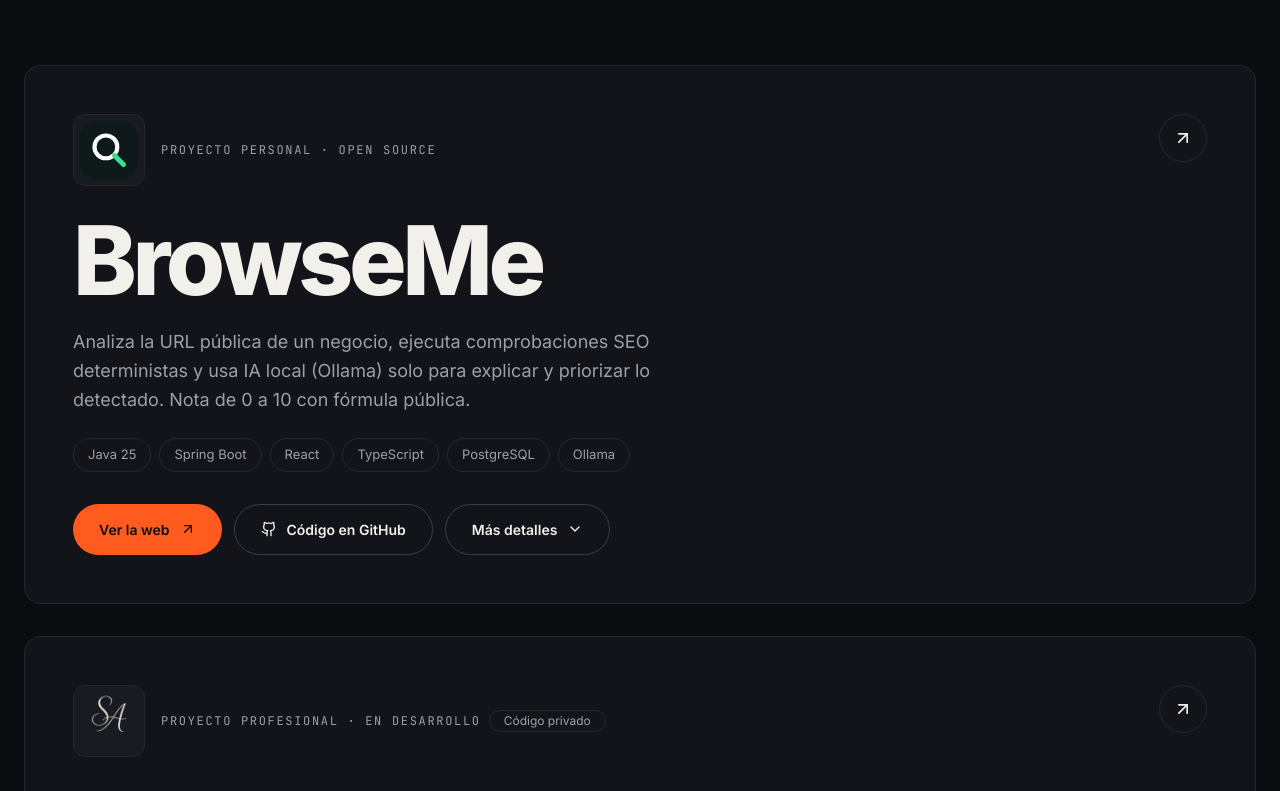
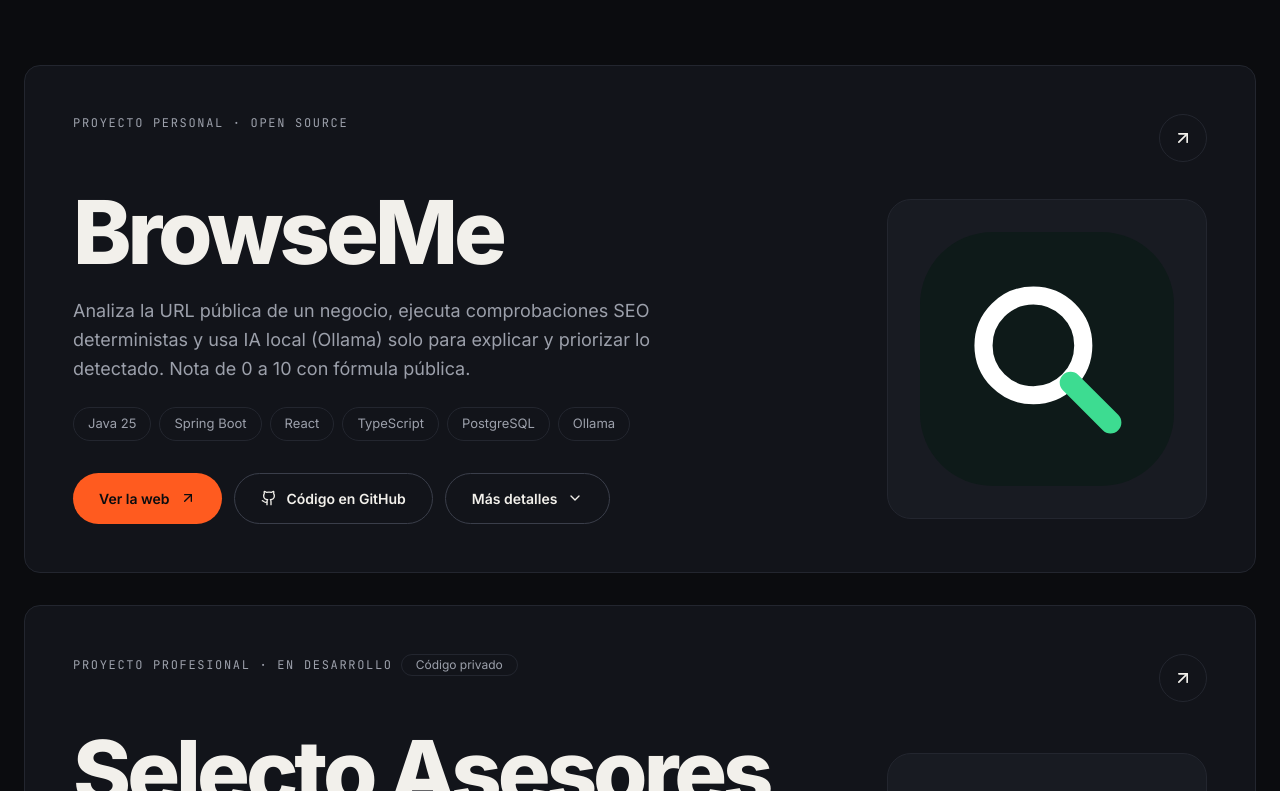
Before and after one commit to raulramalf/Portfole, a React (Vite) app: page / in a window 1280 px wide. Shown: the part 4029-4820 px from the top of the page. Built offline with nearby package versions, Linux system fonts and the light colour scheme.

Commit message:
Logo de los proyectos grande a la derecha de la tarjeta
Co-Authored-By: Claude Sonnet 5.5 <noreply@anthropic.com>
Claude-Session: https://claude.ai/code/session_01YJMkXzPRxk4qJkfkWvtubu

```diff
--- a/src/components/Projects.jsx
+++ b/src/components/Projects.jsx
@@ -29,16 +29,9 @@ function ProjectCard({ p }) {
     >
       <div className="p-5 sm:p-7 md:p-12">
         <div className="flex items-start justify-between gap-6 mb-6 md:mb-8">
-          <div className="flex items-center gap-4 min-w-0">
-            {p.logo && (
-              <span className="w-16 h-16 sm:w-[72px] sm:h-[72px] shrink-0 rounded-xl bg-raised border border-line p-1.5 flex items-center justify-center">
-                <img src={p.logo} alt={`Logo de ${p.name}`} width={44} height={44} className="w-full h-full object-contain rounded-lg" />
-              </span>
-            )}
           <div className="flex flex-wrap items-center gap-2">
             <span className="label !text-muted">{p.tag}</span>
             {p.private && <span className="tag !py-0.5 !text-xs">Código privado</span>}
-            </div>
           </div>
           <a href={p.href} target="_blank" rel="noreferrer" aria-label={`${p.hrefLabel}: ${p.name}`}
              className="w-12 h-12 shrink-0 rounded-full border border-line flex items-center justify-center hover:bg-accent hover:border-accent hover:text-base transition-colors">
@@ -46,7 +39,9 @@ function ProjectCard({ p }) {
           </a>
         </div>
 
-        <h3 className="mega text-[clamp(2.25rem,10.5vw,6rem)] break-words">{p.name}</h3>
+        <div className="grid grid-cols-1 md:grid-cols-[minmax(0,1fr)_auto] gap-8 md:gap-12 items-center">
+          <div className="min-w-0">
+            <h3 className="mega text-[clamp(2.25rem,9.5vw,5.5rem)] break-words">{p.name}</h3>
             <p className="text-muted text-base md:text-lg leading-relaxed mt-5 md:mt-6 max-w-2xl">{p.description}</p>
 
             <div className="flex flex-wrap gap-2 mt-6">
@@ -63,6 +58,14 @@ function ProjectCard({ p }) {
                   {open ? "Menos detalles" : "Más detalles"}
                   <ChevronDown size={16} className={`transition-transform duration-300 ${open ? "rotate-180" : ""}`} />
                 </button>
+              )}
+            </div>
+          </div>
+
+          {p.logo && (
+            <div className="order-first md:order-last justify-self-start md:justify-self-end w-32 h-32 sm:w-44 sm:h-44 md:w-64 md:h-64 lg:w-80 lg:h-80 rounded-3xl bg-raised border border-line p-5 md:p-8 flex items-center justify-center">
+              <img src={p.logo} alt={`Logo de ${p.name}`} width={256} height={256} className="w-full h-full object-contain" />
+            </div>
           )}
         </div>
       </div>
```
Also changed, not shown: public/projects/selecto/logo.png. Lines whose indentation alone changed are shown as unchanged.
